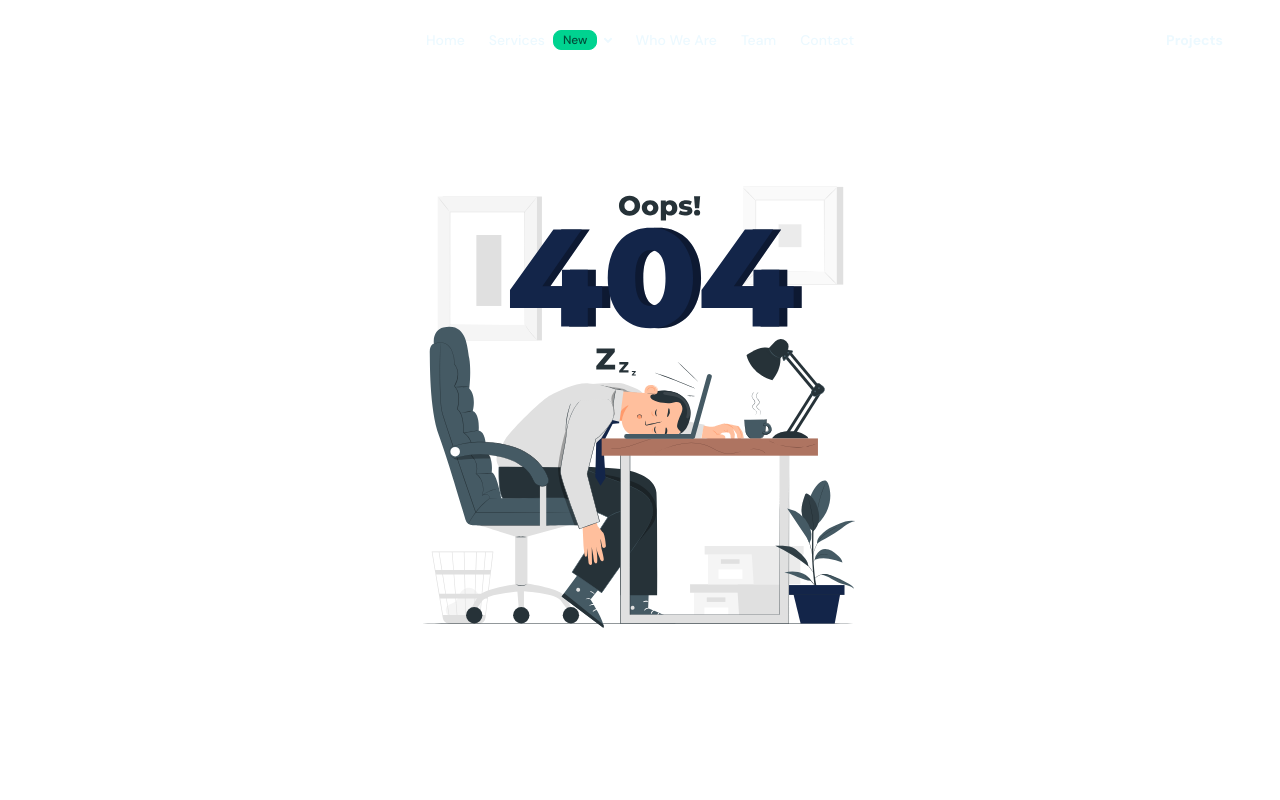
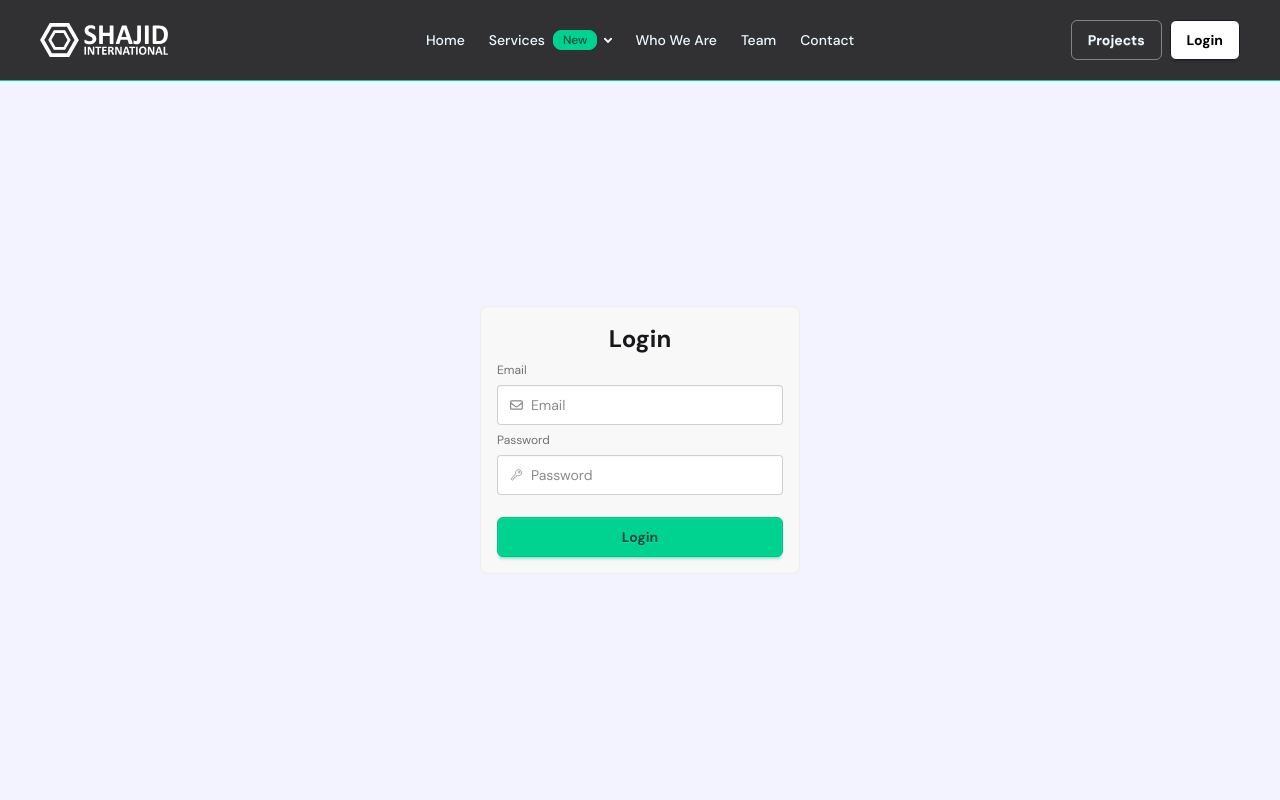
Before and after one commit to ahsanulazim/shajidint, a Next.js app: page /login in a window 1280 px wide. Before the commit this address had no page. Shown: the top 800 px of the page. Built offline with nearby package versions, Linux system fonts and the light colour scheme.

Commit message:
login feature under development

```diff
--- a/Components/Header.jsx
+++ b/Components/Header.jsx
@@ -1,24 +1,35 @@
 'use client'
-import { useEffect, useState } from "react";
+import { useContext, useEffect, useState } from "react";
 import Navbar from "./Navbar";
+import { usePathname } from "next/navigation";
+import { NavContext } from "@/context/MyContext";
 
 export default function Header() {
 
+    const navbar = useContext(NavContext)
     const [glass, setGlass] = useState(false);
+    const pathname = usePathname();
 
     useEffect(() => {
         const handleScroll = () => {
-            setGlass(window.scrollY > 80);
-        };
+      setGlass(window.scrollY > 80);
+    };
 
-        window.addEventListener("scroll", handleScroll);
+        if(pathname === "/"){
+            setGlass(false);
+             window.addEventListener("scroll", handleScroll);
         return () => window.removeEventListener("scroll", handleScroll);
-    }, []);
+    }else{
+        setGlass(true);
+    }
+    }, [pathname]);
+
+
 
 
     return (
         <>
-            <Navbar glass={glass} />
+            {navbar&&<Navbar glass={glass} />}
         </>
     )
 }
--- a/Components/Navbar.jsx
+++ b/Components/Navbar.jsx
@@ -58,7 +58,8 @@ export default function Navbar({ glass }) {
                         </ul>
                     </div>
                     <div className="navbar-end">
-                        <Link href="/projects" className=""><button className="btn btn-outline border-white/40 hover:bg-transparent hover:border-white rounded-md">Projects</button></Link>
+                        <Link href="/projects" className=""><button className="btn btn-outline border-white/40 hover:bg-transparent hover:border-white rounded-md hidden sm:block">Projects</button></Link>
+                        <Link href="/login" className=""><button className="btn bg-white text-black rounded-md ms-2">Login</button></Link>
                     </div>
 
 
--- /dev/null
+++ b/app/dashboard/page.js
@@ -0,0 +1,5 @@
+export default function dashboard() {
+  return (
+    <div>Welcome to dashboard</div>
+  )
+}
--- a/app/layout.js
+++ b/app/layout.js
@@ -2,7 +2,7 @@ import { DM_Sans } from "next/font/google";
 import "./globals.css";
 import Footer from "@/Components/Footer";
 import Header from "@/Components/Header";
-
+import MyContext from "@/context/MyContext";
 
 const dmSans = DM_Sans({
   variable: "--font-dm-sans",
@@ -21,12 +21,12 @@ export const metadata = {
 export default function RootLayout({ children }) {
   return (
     <html lang="en" data-theme="light">
-      <body
-        className={`${dmSans.variable} font-mono antialiased`}
-      >
-        <Header />
-        {children}
-        <Footer />
+      <body className={`${dmSans.variable} font-mono antialiased`}>
+        <MyContext>
+          <Header />
+          {children}
+          <Footer />
+        </MyContext>
       </body>
     </html>
   );
--- /dev/null
+++ b/app/login/page.js
@@ -0,0 +1,48 @@
+"use client";
+
+import { useRouter } from "next/navigation";
+import { FaRegEnvelope } from "react-icons/fa6";
+import { IoKeyOutline } from "react-icons/io5";
+
+export default function login() {
+  const router = useRouter();
+
+  function handleLogin(e) {
+    e.preventDefault();
+    router.push("/dashboard");
+  }
+
+  return (
+    <>
+      <main className="h-dvh bg-bgCustom flex flex-col justify-center items-center pt-[80px]">
+        <form
+          className="fieldset bg-base-200 border-base-300 rounded-box w-xs border p-4"
+          onSubmit={handleLogin}
+        >
+          <h1 className="font-bold text-2xl text-center">Login</h1>
+          <label className="label">Email</label>
+          <label className="input">
+            <FaRegEnvelope className="opacity-50" />
+            <input
+              type="email"
+              className="validator"
+              required
+              placeholder="Email"
+              autoComplete="email"
+            />
+          </label>
+
+          <label className="label">Password</label>
+          <label className="input">
+            <IoKeyOutline className="opacity-50" />
+            <input type="password" required placeholder="Password" />
+          </label>
+
+          <button type="submit" className="btn btn-success mt-4 rounded-md">
+            Login
+          </button>
+        </form>
+      </main>
+    </>
+  );
+}
--- /dev/null
+++ b/context/MyContext.jsx
@@ -0,0 +1,23 @@
+"use client"
+import { createContext, useEffect, useState } from "react"
+import { usePathname } from "next/navigation";
+
+
+export const NavContext = createContext()
+
+export default function MyContext({children}) {
+
+
+const path = usePathname();
+const [navbar, setNavbar]=useState(true);
+
+useEffect(() => {
+        setNavbar(path!=="/dashboard")
+    }, [path]);
+
+  return (
+    <NavContext value={navbar}>
+        {children}
+    </NavContext>
+  )
+}
```
